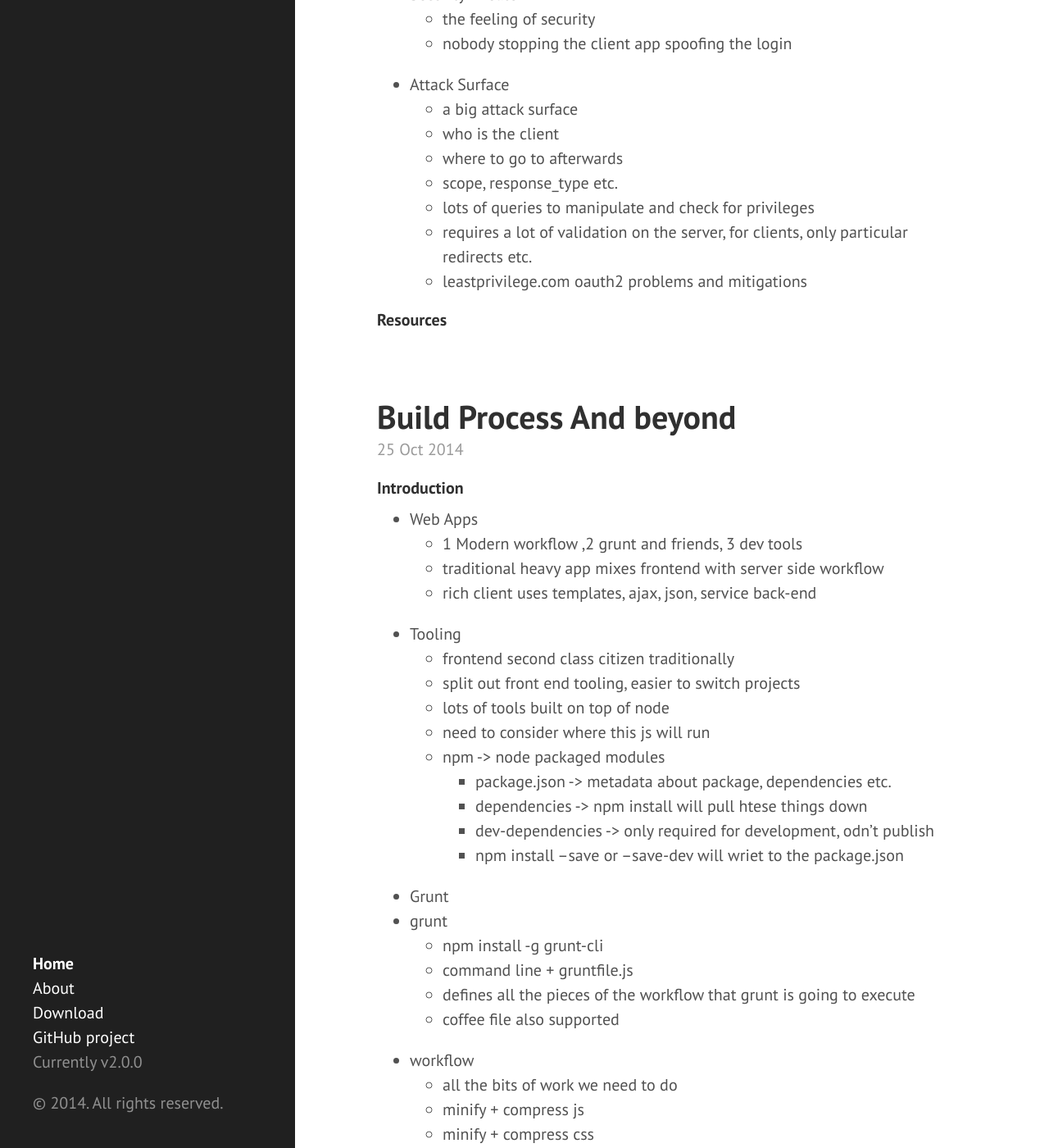
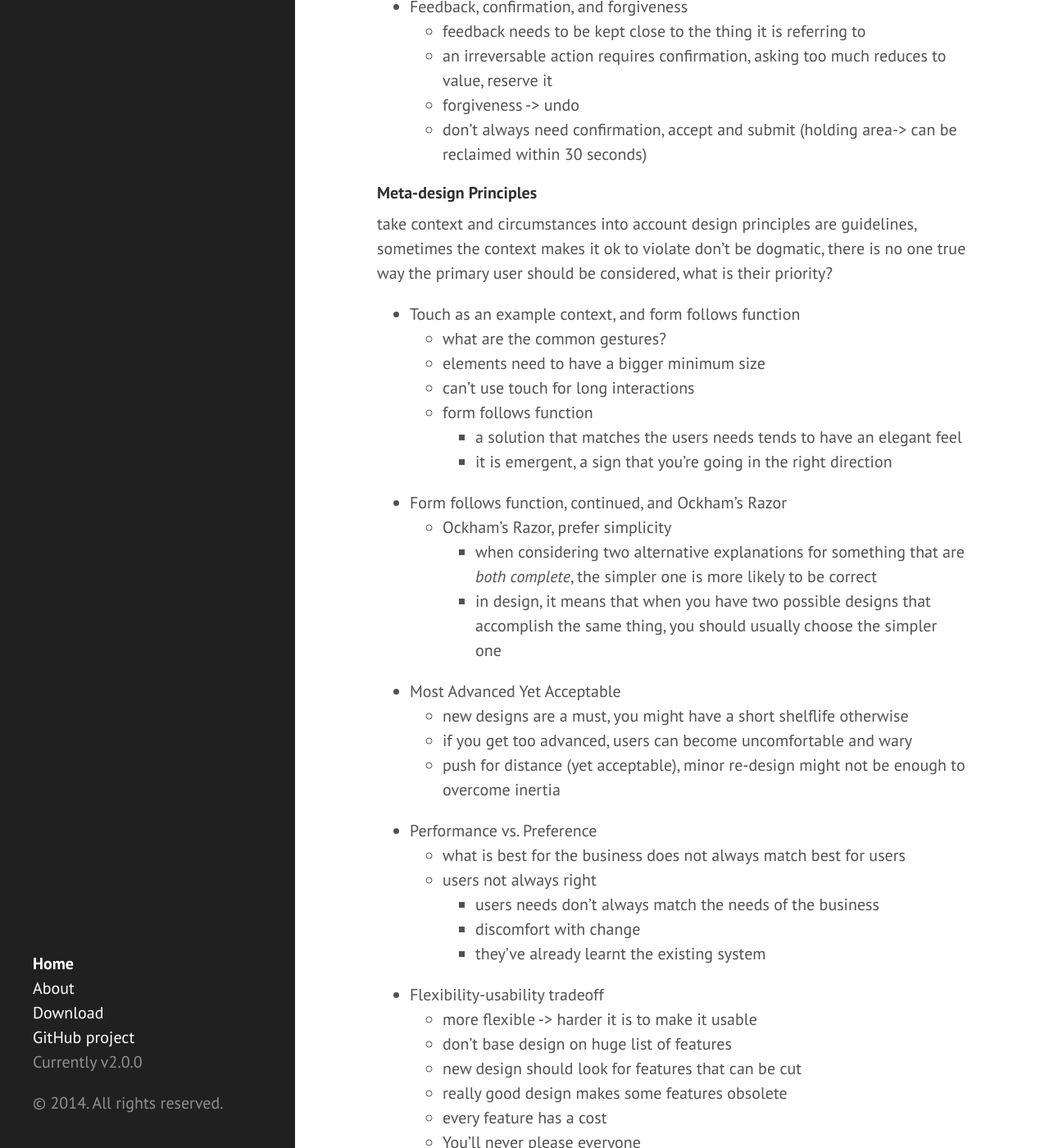
Before and after one commit to eneiand/eneiand.github.io, a Jekyll site: the page built from index.html, in a window 1280 px wide and 1400 px high, scrolled down 9367 px. Shown: the whole window at 82% size. Built offline with Jekyll 4.4.1, drawn with Linux system fonts in a browser that asks for light colours; Markdown is read by kramdown in place of the engine named in the settings; the list of posts is cut into pages by our own code; some of the changed text lies outside the part shown.

Commit message:
no message

```diff
--- a/_posts/2014-10-30-creating-user-experiences.md
+++ b/_posts/2014-10-30-creating-user-experiences.md
@@ -207,3 +207,56 @@ just what they need at that moment
   * an irreversable action requires confirmation, asking too much reduces to value, reserve it
   * forgiveness -> undo
   * don't always need confirmation, accept and submit (holding area-> can be reclaimed within 30 seconds)
+
+
+#### Meta-design Principles
+take context and circumstances into account
+design principles are guidelines, sometimes the context makes it ok to violate
+don't be dogmatic, there is no one true way
+the primary user should be considered, what is their priority?
+
+* Touch as an example context, and form follows function
+  * what are the common gestures?
+  * elements need to have a bigger minimum size
+  * can't use touch for long interactions
+  * form follows function
+    * a solution that matches the users needs tends to have an elegant feel
+    * it is emergent, a sign that you're going in the right direction
+* Form follows function, continued, and Ockham's Razor
+  * Ockham's Razor, prefer simplicity
+    * when considering two alternative explanations for something that are _both complete_, the simpler one is more likely to be correct
+    * in design, it means that when you have two possible designs that accomplish the same thing, you should usually choose the simpler one
+* Most Advanced Yet Acceptable
+  * new designs are a must, you might have a short shelflife otherwise
+  * if you get too advanced, users can become uncomfortable and wary
+  * push for distance (yet acceptable), minor re-design might not be enough to overcome inertia
+* Performance vs. Preference
+  * what is best for the business does not always match best for users
+  * users not always right
+    * users needs don't always match the needs of the business
+    * discomfort with change
+    * they've already learnt the existing system
+* Flexibility-usability tradeoff
+  * more flexible -> harder it is to make it usable
+  * don't base design on huge list of features
+  * new design should look for features that can be cut
+  * really good design makes some features obsolete
+  * every feature has a cost
+  * You'll never please everyone
+
+#### Summary and Resources for Further Study
+
+www.billyhollis.com/designprinciplelist
+design principles are long term and ingrained so worth investing in
+* Suggested actvities
+  * visit museums - both art and technology - to see new things look at their design
+  * carry a design sketch book
+* Books
+  * drawing on the right side of the brain
+  * universal principles of design
+  * designing with the mind in mind
+  * the design of everyday things
+  * out of our minds
+  * a whole new mind
+  * sketching user experiences
+  * about face ( Alan Cooper )
--- /dev/null
+++ b/_posts/2014-11-03-hacking-the-user-experience.md
@@ -0,0 +1,39 @@
+#### Defining User Experience
+* Getting Started
+  * UX != UI, UI just the visible tip
+  * UI + Design & Technology + Science & Research
+* On the Surface
+  * UX is how a person feels about interacting with a product
+  * Customer Experience is how a person feeld about interacting with a brand
+  * As devs "How a person feels about interacting with my application"
+* Our Desired Result
+  * Happy -> share your app, increased sales,
+  * Satisfied -> increased loyalty, fewer support requests, new ideas not complaints
+  * Productive -> All 3 = MVP (Most Valuable Proponents)
+* Hacking Feelings?
+  * Root API of the brain, common to all
+* The Deeper Meaning
+  * UX is the measure of friction between a user and their goal
+  * low is good
+  * types of friction:
+    * cognitive, core api, foundation
+    * emotional, very personal
+    * physical, keyboard etc.
+  * cognitive friction:
+    * needless brain activity
+    * elements:
+      * visual noise
+      * showing too many fields
+      * a lot of scrolling through things we didn't need
+
+#### Preparing to be UX Hackers
+
+#### UX Myth Busters
+
+#### Hacking the User's Vision
+
+#### Hacking the USer's Mind
+
+#### Testing our UX Hacks
+
+#### The Path Forward
```
